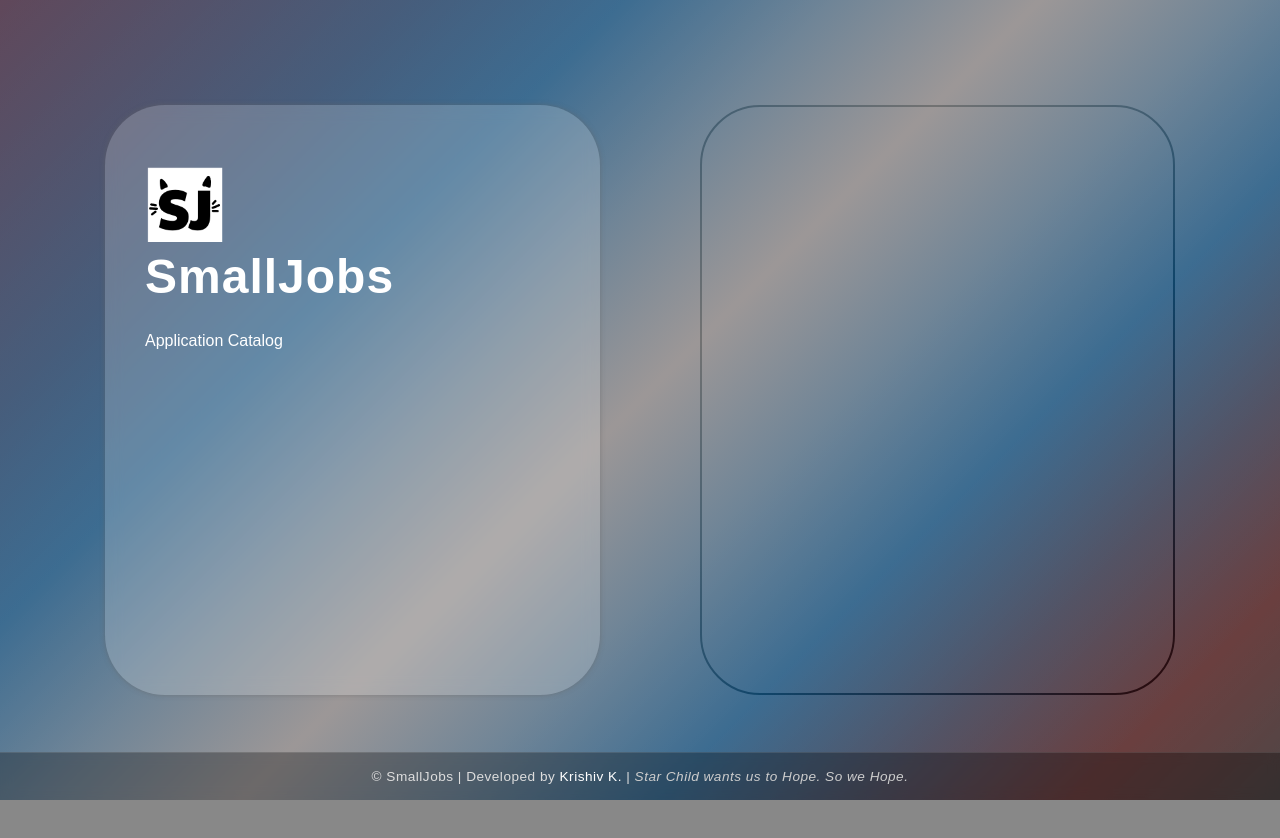
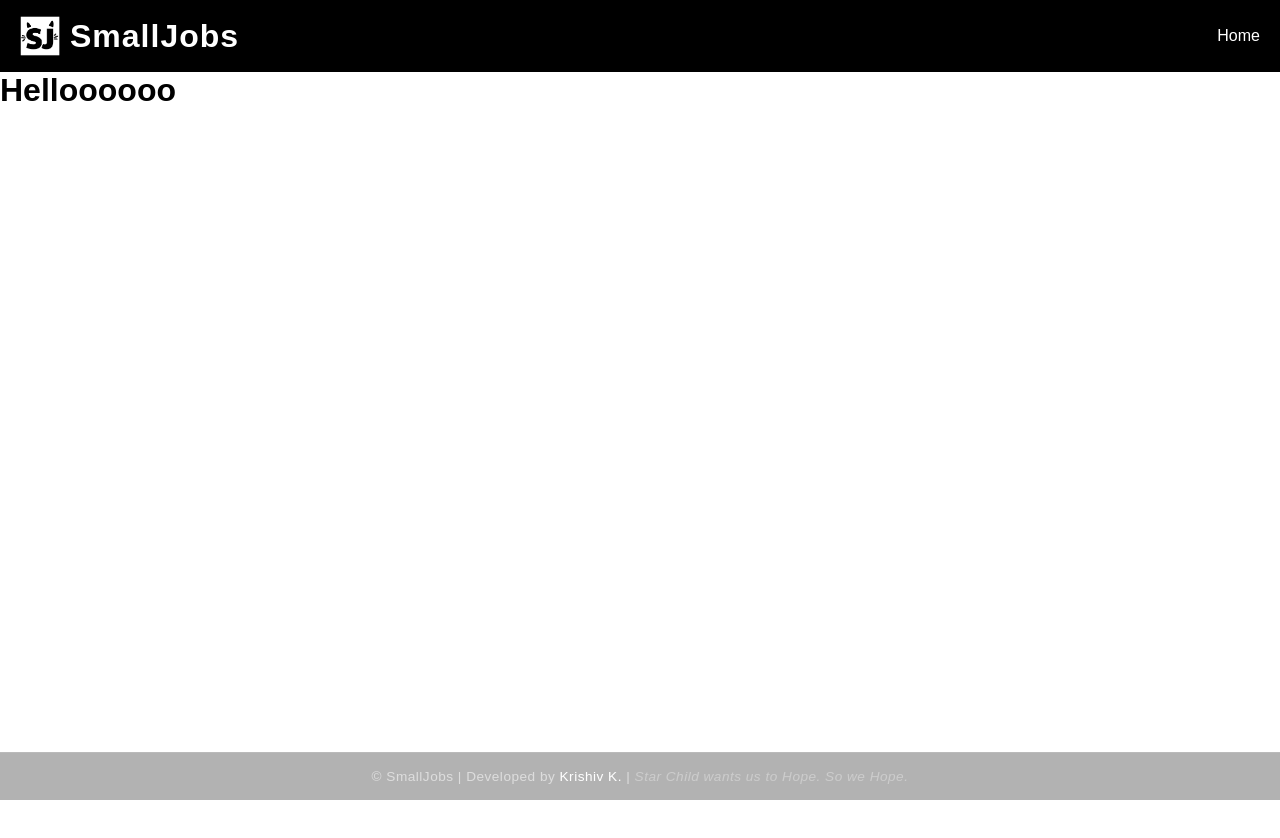
Before and after one commit to krishiv1545/SmallJobs, a React (Vite) app in the folder frontend/: page /catalog in a window 1280 px wide. Shown: the top 838 px of the page. Before the commit the page ends 800 px from the top, so only its background shows below. Built offline with nearby package versions, Linux system fonts and the light colour scheme.

Commit message:
Setting up catalog page

```diff
--- a/frontend/package.json
+++ b/frontend/package.json
@@ -11,7 +11,8 @@
   },
   "dependencies": {
     "react": "^19.1.0",
-    "react-dom": "^19.1.0"
+    "react-dom": "^19.1.0",
+    "react-router-dom": "^7.7.0"
   },
   "devDependencies": {
     "@eslint/js": "^9.30.1",
--- a/frontend/src/App.jsx
+++ b/frontend/src/App.jsx
@@ -1,12 +1,16 @@
-import Home  from "./SmallJobsHome/home/Home";
+import { Routes, Route } from "react-router-dom";
+import Home  from "@/SmallJobsHome/home/Home";
+import Catalog from "@/SmallJobsHome/catalog/Catalog";
+
 
 function App() {
 
 
   return (
-    <div>
-      <Home />
-    </div>
+    <Routes>
+      <Route path="/" element={<Home />} />
+      <Route path="/catalog" element={<Catalog />} />
+    </Routes>
   );
 }
 
--- /dev/null
+++ b/frontend/src/Base/Navbar.jsx
@@ -0,0 +1,22 @@
+import React, { useRef, useEffect, useState } from "react"
+import "../SmallJobsHome/home/home.css"
+import { Link } from "react-router-dom";
+
+
+function Navbar() {
+
+    return (
+        <div className="navbar">
+            <div className="smalljobs">
+                <Link to="/" className="vertical-center">
+                <img src="./templogobigger.png" alt="" className="navbar-logo"/>SmallJobs
+                </Link>
+            </div>
+            <div className="links">
+            <Link to="/" className="navbar-link">Home</Link>
+            </div>
+        </div>
+    )
+}
+
+export default Navbar
--- a/frontend/src/SmallJobsHome/catalog/Catalog.jsx
+++ b/frontend/src/SmallJobsHome/catalog/Catalog.jsx
@@ -0,0 +1,36 @@
+import React, { useEffect, useRef } from "react";
+import Footer from '@/Base/Footer';
+import Navbar from '@/Base/Navbar';
+import "./catalog.css";
+
+function Catalog() {
+    const catalogRef = useRef(null);
+    const navbarRef = useRef(null);
+
+    useEffect(() => {
+        function adjustMargin() {
+            const navbarEl = document.querySelector(".navbar");
+            if (catalogRef.current && navbarEl) {
+                const navHeight = navbarEl.offsetHeight;
+                catalogRef.current.style.marginTop = `${navHeight}px`;
+            }
+        }
+
+        adjustMargin();
+        window.addEventListener("resize", adjustMargin);
+
+        return () => window.removeEventListener("resize", adjustMargin);
+    }, []);
+
+    return (
+        <div ref={catalogRef} className="catalog-body">
+            <Navbar />
+            <div>
+                <h1>Helloooooo</h1>
+            </div>
+            <Footer />
+        </div>
+    );
+}
+
+export default Catalog;
--- /dev/null
+++ b/frontend/src/SmallJobsHome/catalog/catalog.css
@@ -0,0 +1,4 @@
+.catalog-body {
+    background-color: #fff;
+    min-height: 100vh;
+}
--- a/frontend/src/SmallJobsHome/home/Home.jsx
+++ b/frontend/src/SmallJobsHome/home/Home.jsx
@@ -1,6 +1,7 @@
 import React, { useRef, useEffect, useState } from "react"
 import "./home.css"
 import Footer from '@/Base/Footer';
+import { Link } from "react-router-dom";
 
 
 function Home() {
@@ -52,7 +53,7 @@ function Home() {
         <h1>SmallJobs</h1>
         <div className="hr"></div>
         <ul>
-          <li><a href="#">Application Catalog</a></li>
+          <li><Link to="/catalog" class="nav-link">Application Catalog</Link></li>
           {/* <li><a href="#">CS 101 Community</a></li>
           <li><a href="#">Grow (To-do)</a></li> */}
         </ul>
--- a/frontend/src/SmallJobsHome/home/home.css
+++ b/frontend/src/SmallJobsHome/home/home.css
@@ -119,13 +119,13 @@ body {
   padding: 5px 0;
 }
 
-.first-box a {
+.nav-link {
   text-decoration: none;
   color: #fff;
   transition: all 0.1s ease-in-out;
 }
 
-.first-box a:hover {
+.nav-link:hover {
   color: #999;
 }
 
@@ -137,7 +137,7 @@ body {
   width: 100%;
   padding: 16px;
   text-align: center;
-  position: absolute;
+  position: fixed;
   bottom: 0;
   z-index: 5;
   background: rgba(0, 0, 0, 0.3);
@@ -173,3 +173,65 @@ body {
   height: 80px;
   filter: invert(100%) brightness(100%);
 }
+
+/* Navbar */
+.navbar {
+  width: 100%;
+  padding: 16px;
+  position: fixed;
+  top: 0;
+  z-index: 5;
+  background: rgba(0, 0, 0);
+  backdrop-filter: blur(6px);
+  display: flex;
+  justify-content: space-between;
+  align-items: center;
+  padding-inline: 20px;
+}
+
+.navbar-text {
+  font-size: 0.85rem;
+  color: #ddd;
+  margin: 0;
+  letter-spacing: 0.5px;
+}
+
+.navbar-link {
+  color: #ffffff;
+  text-decoration: none;
+  font-weight: 500;
+}
+
+.navbar-link:hover {
+  color: #90caff;
+  text-shadow: 0 0 5px rgba(144, 202, 255, 0.3);
+}
+
+.navbar-tagline {
+  font-style: italic;
+  color: #ccc;
+}
+
+.navbar-logo {
+  width: 40px;
+  height: 40px;
+  margin-right: 10px;
+  filter: invert(100%) brightness(100%);
+}
+
+.smalljobs {
+  font-size: 2rem;
+  letter-spacing: 1px;
+  color: #fff;
+  font-weight: 800;
+
+  .vertical-center {
+    text-decoration: none;
+    color: #fff;
+  }
+}
+
+.vertical-center {
+  display: flex;
+  align-items: center;
+}
--- a/frontend/src/main.jsx
+++ b/frontend/src/main.jsx
@@ -1,9 +1,13 @@
 import React from 'react'
 import ReactDOM from 'react-dom/client'
 import App from './App.jsx'
+import { BrowserRouter } from "react-router-dom";
+
 
 ReactDOM.createRoot(document.getElementById('root')).render(
   <React.StrictMode>
-    <App />
+    <BrowserRouter>
+      <App />
+    </BrowserRouter>
   </React.StrictMode>,
 )
```
Also changed, not shown: 1 other file (tests, documents, lock files or other folders).
